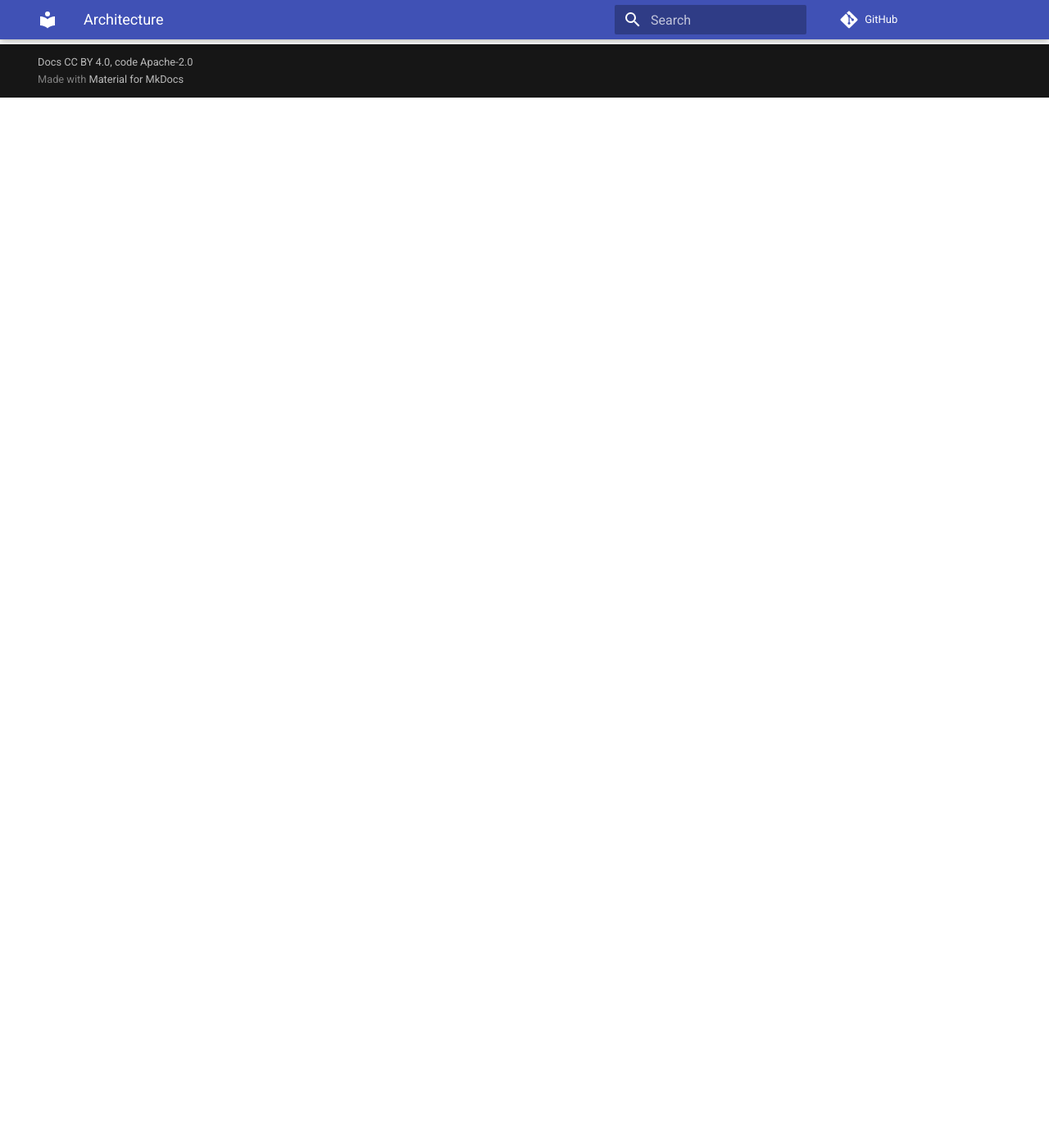
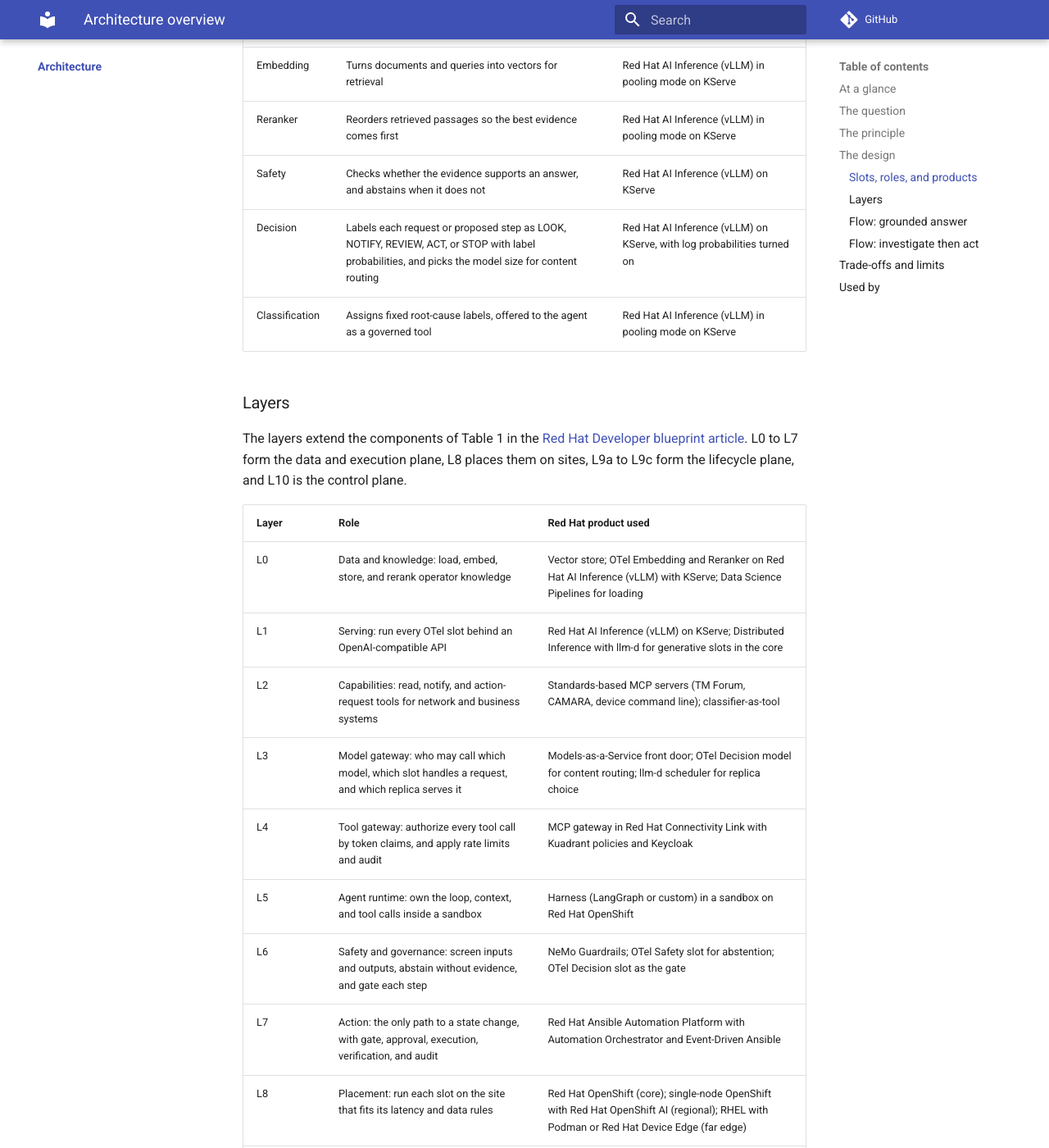
Before and after one commit to ravisharma5/otel-telco-blueprints, an MkDocs documentation site: the page built from architecture/index.md, in a window 1280 px wide and 1400 px high, scrolled down 1281 px. Shown: the whole window at 82% size. Built offline with MkDocs 1.6.1 and Material for MkDocs 9.7.7, drawn with Linux system fonts in a browser that asks for light colours; comment, search, counter and statistics services are not loaded; some of the changed text lies outside the part shown.

Commit message:
docs(architecture): architecture overview as the architecture landing page
- Six OTel slots and layers L0 to L10 mapped to a role and the Red Hat product used
- Grounded answer and investigate then act flows as Mermaid diagrams
- Replaces the architecture stub; nav gets an Architecture section and Start here points to the overview
- MLflow and Perses added to the project vocabulary

````diff
--- /dev/null
+++ b/architecture/index.md
@@ -0,0 +1,126 @@
+---
+type: "reference"
+title: "Architecture overview"
+question: "How do the six OTel model slots map onto Red Hat products, and how do requests flow?"
+doc_status: "draft"
+platform_blueprints: ["PB-04", "PB-05", "PB-06", "PB-07"]
+otel_slots: ["llm", "embedding", "reranker", "safety", "decision", "classification"]
+---
+
+# Architecture overview
+
+## At a glance
+
+| Field | Value |
+|---|---|
+| Question answered | How do the six OTel model slots map onto Red Hat products, and how do requests flow? |
+| Answer | Every slot runs on Red Hat AI Inference (vLLM) behind gateways, and guardrails plus a Decision-model gate sit between the agent and any change to the network |
+| Audience | Architects and platform engineers |
+| OTel slots | All six: LLM, Embedding, Reranker, Safety, Decision, Classification |
+| Platform blueprints | PB-04, PB-05, PB-06, PB-07 |
+
+## The question
+
+How do the six OTel model slots map onto Red Hat products, and how do requests flow between them?
+Without one map, each use case wires models, gateways, and actions its own way, and safety controls end up in different places.
+
+## The principle
+
+The model is a stateless service behind a gateway, so you can swap it without the agent noticing ([Red Hat Developer](https://developers.redhat.com/articles/2026/07/20/architect-open-blueprint-cloud-native-ai-agents)).
+The agent recommends and the orchestrator decides: agents read and notify, and only the action layer changes network state.
+The design names model slots, not checkpoints, because OTel checkpoints keep changing.
+
+## The design
+
+### Slots, roles, and products
+
+| Slot | Role in this design | Red Hat product used |
+|---|---|---|
+| LLM | Answers with citations; a tool-calling checkpoint also runs the agent loop | Red Hat AI Inference (vLLM); Distributed Inference with llm-d in the core, KServe at the edge |
+| Embedding | Turns documents and queries into vectors for retrieval | Red Hat AI Inference (vLLM) in pooling mode on KServe |
+| Reranker | Reorders retrieved passages so the best evidence comes first | Red Hat AI Inference (vLLM) in pooling mode on KServe |
+| Safety | Checks whether the evidence supports an answer, and abstains when it does not | Red Hat AI Inference (vLLM) on KServe |
+| Decision | Labels each request or proposed step as LOOK, NOTIFY, REVIEW, ACT, or STOP with label probabilities, and picks the model size for content routing | Red Hat AI Inference (vLLM) on KServe, with log probabilities turned on |
+| Classification | Assigns fixed root-cause labels, offered to the agent as a governed tool | Red Hat AI Inference (vLLM) in pooling mode on KServe |
+
+### Layers
+
+The layers extend the components of Table 1 in the [Red Hat Developer blueprint article](https://developers.redhat.com/articles/2026/07/20/architect-open-blueprint-cloud-native-ai-agents). L0 to L7 form the data and execution plane, L8 places them on sites, L9a to L9c form the lifecycle plane, and L10 is the control plane.
+
+| Layer | Role | Red Hat product used |
+|---|---|---|
+| L0 | Data and knowledge: load, embed, store, and rerank operator knowledge | Vector store; OTel Embedding and Reranker on Red Hat AI Inference (vLLM) with KServe; Data Science Pipelines for loading |
+| L1 | Serving: run every OTel slot behind an OpenAI-compatible API | Red Hat AI Inference (vLLM) on KServe; Distributed Inference with llm-d for generative slots in the core |
+| L2 | Capabilities: read, notify, and action-request tools for network and business systems | Standards-based MCP servers (TM Forum, CAMARA, device command line); classifier-as-tool |
+| L3 | Model gateway: who may call which model, which slot handles a request, and which replica serves it | Models-as-a-Service front door; OTel Decision model for content routing; llm-d scheduler for replica choice |
+| L4 | Tool gateway: authorize every tool call by token claims, and apply rate limits and audit | MCP gateway in Red Hat Connectivity Link with Kuadrant policies and Keycloak |
+| L5 | Agent runtime: own the loop, context, and tool calls inside a sandbox | Harness (LangGraph or custom) in a sandbox on Red Hat OpenShift |
+| L6 | Safety and governance: screen inputs and outputs, abstain without evidence, and gate each step | NeMo Guardrails; OTel Safety slot for abstention; OTel Decision slot as the gate |
+| L7 | Action: the only path to a state change, with gate, approval, execution, verification, and audit | Red Hat Ansible Automation Platform with Automation Orchestrator and Event-Driven Ansible |
+| L8 | Placement: run each slot on the site that fits its latency and data rules | Red Hat OpenShift (core); single-node OpenShift with Red Hat OpenShift AI (regional); RHEL with Podman or Red Hat Device Edge (far edge) |
+| L9a | Evaluation: gate every promotion on measured results | EvalHub in Red Hat OpenShift AI |
+| L9b | Adaptation: generate data, train adapters, and version models | SDG Hub, Training Hub, and Model Registry |
+| L9c | Observability: trace each step, its cost, and drift | OpenTelemetry, MLflow, Prometheus, and Perses |
+| L10 | Control: declare and deploy everything, and give each workload an identity | OpenShift GitOps (Argo CD), Red Hat Advanced Cluster Management, and workload identity with SPIFFE/SPIRE and Keycloak |
+
+Any component can be replaced. The Red Hat products named here show one way to build this design.
+
+Placement uses three tiers: the far edge runs one small model per site, the regional tier runs a closed loop with several slots, and the core runs the large LLM, adaptation, and evaluation. The placement page lists what runs where.
+
+### Flow: grounded answer
+
+```mermaid
+flowchart TD
+  Q["Operator question"] --> GW["Model gateway: identity and quota"]
+  GW --> IG["Input guardrail"]
+  IG --> H["Agent harness rewrites the query"]
+  H --> E["Embedding slot retrieves candidates"]
+  E --> R["Reranker slot picks the best passages"]
+  R --> S{"Safety slot: does the evidence support an answer?"}
+  S -- "no" --> AB["Abstain and cite what was searched"]
+  S -- "yes" --> D["Decision slot picks the LLM size"]
+  D --> L["LLM slot answers with citations"]
+  L --> OG["Output guardrail"]
+  OG --> A["Answer to the operator"]
+```
+
+This flow is read-only and needs no tool calling. Each step writes to the trace: retrieval ids, rerank scores, the abstain decision, model size, tokens, and latency.
+
+### Flow: investigate then act
+
+```mermaid
+flowchart TD
+  T["Trigger: alarm or operator request"] --> AG["Agent harness with the LLM slot"]
+  AG -- "read and notify tools" --> TG["Tool gateway"]
+  AG -- "one action-request tool" --> TG
+  TG -- "reads and notifications" --> SYS["Network and business systems"]
+  TG -- "action request" --> AO["Automation Orchestrator"]
+  AO --> DG{"Decision slot labels the request"}
+  DG -- "ACT and policy allows" --> EX["Run the approved job"]
+  DG -- "REVIEW" --> HU["Human approver"]
+  HU -- "approve" --> EX
+  DG -- "NOTIFY" --> NO["Send a notification, no change"]
+  DG -- "LOOK or STOP" --> BL["Block and return the reason to the agent"]
+  EX --> VR["Verify, and roll back on failure"]
+  VR --> AU["Audit record"]
+  NO --> AU
+  BL --> AU
+```
+
+The agent reads and notifies through the tool gateway, and asks for a change through one action-request tool. The orchestrator runs the gate itself, so a prompt-injected agent cannot skip it, and only the automation platform holds write credentials. The decision gate page gives the label policy.
+
+## Trade-offs and limits
+
+| Trade-off | What to do |
+|---|---|
+| Generative steps take seconds | Put the Decision or Classification slot in fast closed loops, and use the LLM for explanations and human review |
+| Three routing layers can blur | Keep them apart: the front door decides who may call which model, the Decision model picks the slot, and llm-d picks the replica |
+| The replica scheduler does not choose the tier | Choose far edge, regional, or core in the caller or with multi-cluster DNS policy |
+| A new OTel revision changes behavior behind the same slot | Pin each revision, and rerun evaluation before you promote it |
+| More services mean more moving parts than one large model | Start with the grounded-answer flow, and add the action layer when the readiness questions for autonomy are answered |
+
+## Used by
+
+- PB-04, PB-05, PB-06, PB-07: serving, integration, gating, and the action layer build on this map
+- [Readiness questions](../framework/index.md): what each part of this design must show before production
+- The decision gate, adaptation ladder, placement, and crosswalk pages in this section
--- a/mkdocs.yml
+++ b/mkdocs.yml
@@ -55,7 +55,8 @@ nav:
       - Glossary: framework/glossary.md
       - Style guide: framework/style-guide.md
       - Review checklist: framework/review-checklist.md
-  - Architecture: architecture/index.md
+  - Architecture:
+      - Overview: architecture/index.md
   - Catalog: catalog/index.md
   - Platform: platform/index.md
   - Templates: templates.md
````
Also changed, not shown: site-src/architecture/index.md (deleted, +0 -10 lines), site-src/index.md (+1 -1 lines), 1 other file.
